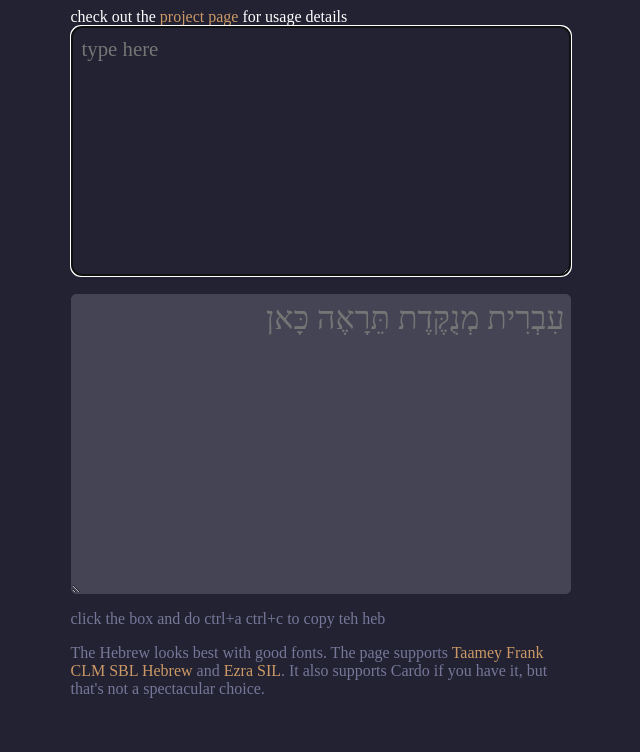
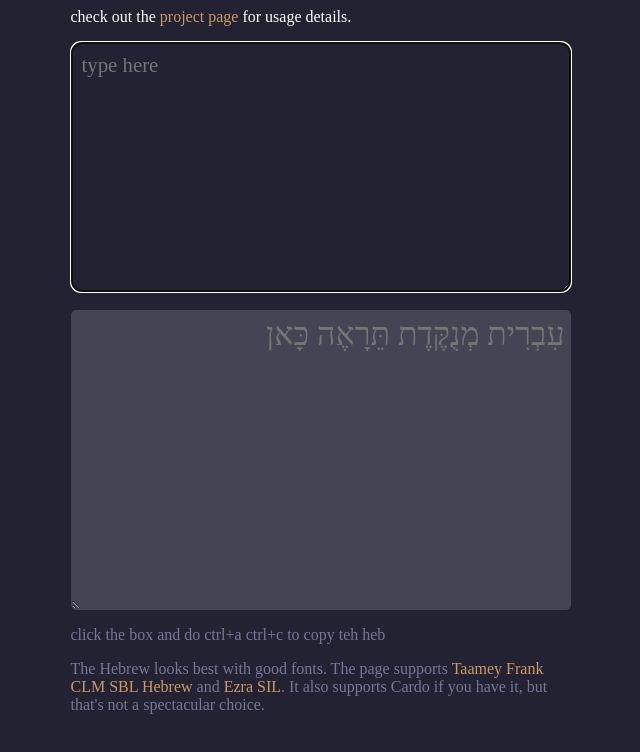
Before and after one commit to ninjaaron/lazydots, a plain HTML site: page docs/index.html in a window 1280 px wide. Shown: the whole page, without its empty margins (317-957 px from the left). Drawn offline with Linux system fonts and the light colour scheme.

Commit message:
give me some space

```diff
--- a/docs/index.html
+++ b/docs/index.html
@@ -8,9 +8,11 @@
     <link rel="stylesheet" type="text/css" href="/lazydots/style.css">
     <body>
 	<div id="main">
-	    check out the
-	    <a href="https://github.com/ninjaaron/lazydots">project page</a>
-	    for usage details
+	    <p>
+		check out the
+		<a href="https://github.com/ninjaaron/lazydots">project page</a>
+		for usage details.
+	    </p>
 	    <textarea
 		oninput="getevent(event)"
 		autocomplete="off" autofocus="on" spellcheck="false"
```
